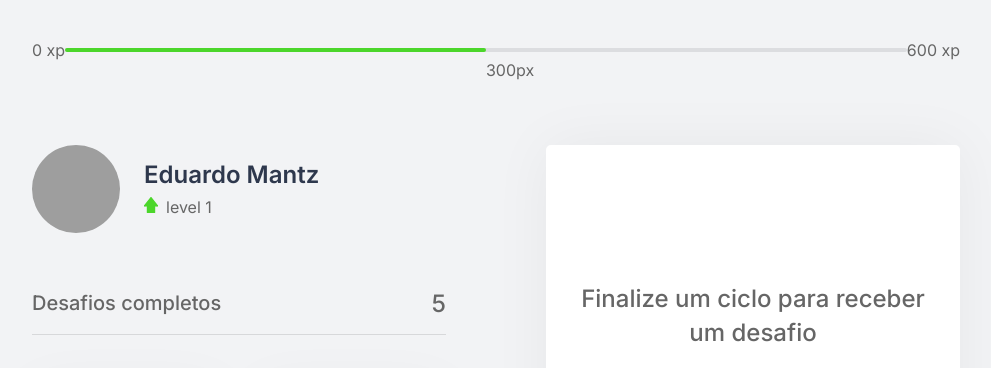
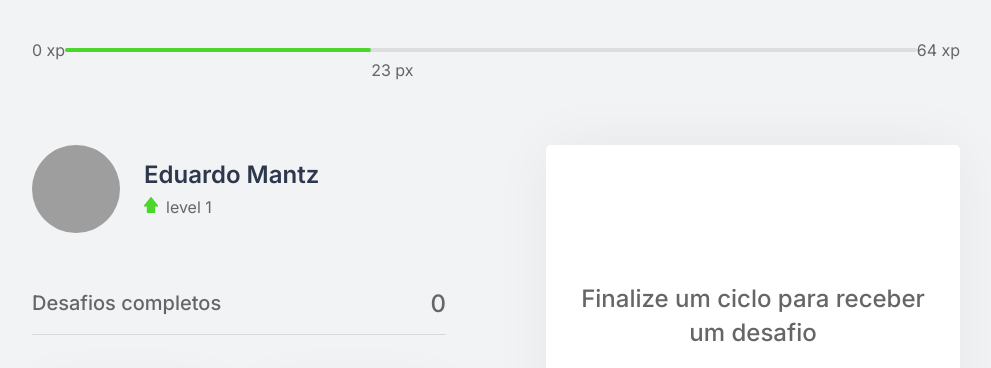
Before and after one commit to eduardomantz291/nlw-4-react-next-moveit, a Next.js app: page / in a window 1280 px wide. Shown: the top 368 px of the page, without its empty margins (144-1135 px from the left). Built offline with nearby package versions, Linux system fonts and the light colour scheme; grey boxes are pictures that could not be loaded.

Commit message:
context api feito

```diff
--- a/src/components/ChallengesBox.tsx
+++ b/src/components/ChallengesBox.tsx
@@ -3,7 +3,7 @@ import { ChallengesContext } from '../contexts/ChallengesContext';
 import styles from '../styles/components/ChallengesBox.module.css'
 
 export function ChallengesBox() {
-  const { activeChallenge } = useContext(ChallengesContext);
+  const { activeChallenge, resertChalleges } = useContext(ChallengesContext);
 
   return (
     <div className={styles.challengesBoxContainer}>
@@ -19,7 +19,7 @@ export function ChallengesBox() {
           </main>
 
           <footer>
-            <button type="button" className={styles.challengeFaileButton}>Falhei</button>
+            <button type="button" className={styles.challengeFaileButton} onClick={resertChalleges}>Falhei</button>
             <button type="button" className={styles.challengeSucceededButton}>Completei</button>
           </footer>
         </div>
--- a/src/components/CompletedChallenges.tsx
+++ b/src/components/CompletedChallenges.tsx
@@ -1,10 +1,14 @@
+import { useContext } from 'react';
+import { ChallengesContext } from '../contexts/ChallengesContext';
 import styles from '../styles/components/ComplatedChallenges.module.css'
 
 export function ComplatedChallenges() {
+  const { challengsCompleted } = useContext(ChallengesContext)
+
   return (
     <div className={styles.complatedChallengesContainer}>
       <span>Desafios completos</span>
-      <span>5</span>
+      <span>{challengsCompleted}</span>
     </div>
   );
 }
--- a/src/components/ExperienceBar.tsx
+++ b/src/components/ExperienceBar.tsx
@@ -1,15 +1,21 @@
+import { useContext } from 'react';
+import { ChallengesContext } from '../contexts/ChallengesContext';
 import styles from '../styles/components/ExperienceBar.module.css'
 
 export function ExperienceBar() {
+  const { currentExperience, experienceToNextLevel } = useContext(ChallengesContext);
+
+  const percentToNextLevel = Math.round(currentExperience * 100) / experienceToNextLevel;
+
   return (
     <header className={styles.experienceBar}>
       <span>0 xp</span>
       <div>
-        <div style={{ width: '50%' }} />
+        <div style={{ width: `${percentToNextLevel}%` }} />
 
-        <span className={styles.currentExperience} style={{ left: '50%' }}>300px</span>
+        <span className={styles.currentExperience} style={{ left: `${percentToNextLevel}%` }}>{currentExperience} px</span>
       </div>
-      <span>600 xp</span>
+      <span>{experienceToNextLevel} xp</span>
     </header>
   );
 }
--- a/src/contexts/ChallengesContext.tsx
+++ b/src/contexts/ChallengesContext.tsx
@@ -13,8 +13,10 @@ interface ChallengesContextData {
   currentExperience: number;
   challengsCompleted: number;
   activeChallenge: Challenge;
+  experienceToNextLevel: number;
   levalUp: () => void;
   startNewChallenge: () => void;
+  resertChalleges: () => void;
 }
 
 interface ChallengesProviderProps {
@@ -25,10 +27,12 @@ export const ChallengesContext = createContext({} as ChallengesContextData);
 
 export function ChallengesProvider({ children }: ChallengesProviderProps) {
   const [level, setLevel] = useState(1);
-  const [currentExperience, setCurrentExperience] = useState(0);
+  const [currentExperience, setCurrentExperience] = useState(23);
   const [challengsCompleted, setChallengsCompleted] = useState(0);
 
   const [activeChallenge, setActiveChallenge] = useState(null);
+
+  const experienceToNextLevel = Math.pow((level + 1) * 4, 2)
 
   function levalUp() {
     setLevel(level + 1);
@@ -41,8 +45,12 @@ export function ChallengesProvider({ children }: ChallengesProviderProps) {
     setActiveChallenge(challenge);
   }
 
+  function resertChalleges() {
+    setActiveChallenge(null);
+  }
+
   return (
-    <ChallengesContext.Provider value={{ level: 1, levalUp, currentExperience, challengsCompleted, startNewChallenge, activeChallenge }}>
+    <ChallengesContext.Provider value={{ level: 1, levalUp, currentExperience, challengsCompleted, startNewChallenge, activeChallenge, resertChalleges, experienceToNextLevel: experienceToNextLevel }}>
       {children}
     </ChallengesContext.Provider>
   );
```
